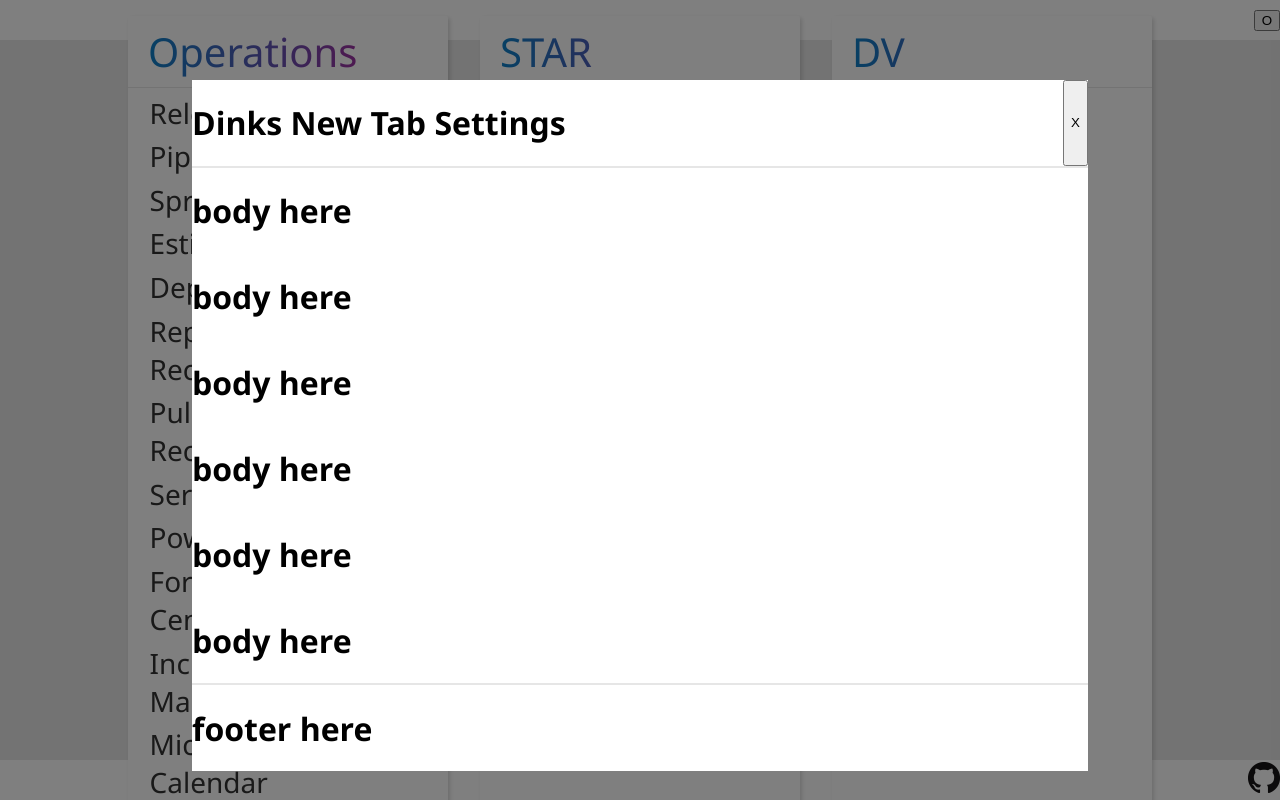
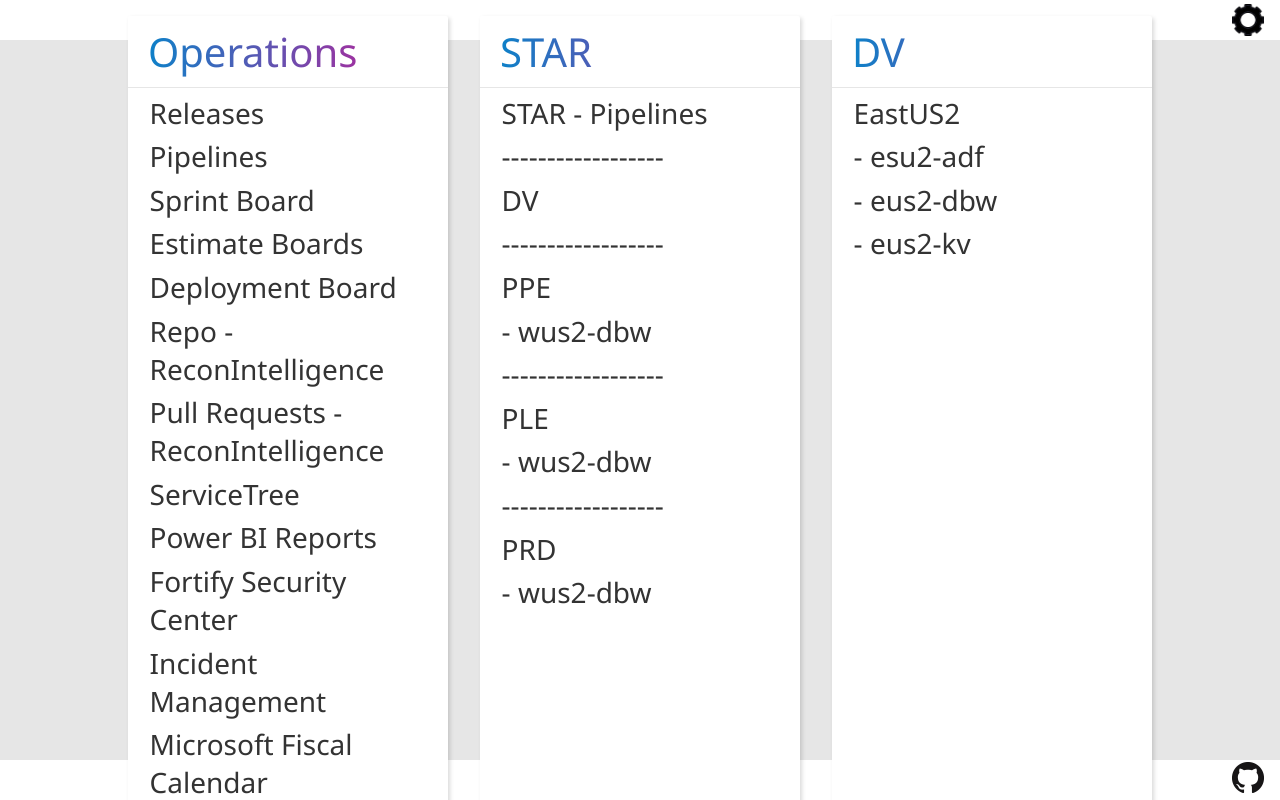
Before and after one commit to Duenke/EdgeExt-DinksNewTab, a Svelte app: page / in a window 1280 px wide. Shown: the top 800 px of the page. Built offline with nearby package versions, Linux system fonts and the light colour scheme.

Commit message:
Finish ModalSlots component. Extract header/footer.

```diff
--- a/src/App.svelte
+++ b/src/App.svelte
@@ -1,15 +1,16 @@
 <script lang="ts">
 	// import browser from "webextension-polyfill";
 
+	import { mockTopLevelNodeTree } from "./Types/ChromeTypes";
 	import { theme } from "./Stores/ThemeStore";
+	import SettingsPanel from "./Components/SettingsPanel.svelte";
+	import Header from "./Components/Header.svelte";
+	import FolderCard from "./Components/FolderCard.svelte";
+	import Footer from "./Components/Footer.svelte";
 	import type { BookmarkTreeNode } from "./Types/ChromeTypes";
-	import { mockTopLevelNodeTree } from "./Types/ChromeTypes";
-	import DarkmodeToggle from "./Components/DarkmodeToggle.svelte";
-	import FolderCard from "./Components/FolderCard.svelte";
-	import SettingsModal from "./Components/SettingsModal.svelte";
 
 	let folderNodeDataPromise: Promise<BookmarkTreeNode[]> = getBrowserData();
-	let isModalOpen: boolean = true;
+	let isModalOpen: boolean = false;
 
 	async function getBrowserData(): Promise<BookmarkTreeNode[]> {
 		const topLevelNodeTree: BookmarkTreeNode[] = await Promise.resolve(
@@ -39,9 +40,7 @@
 		return folderNodes;
 	}
 
-	function getFoldersFromNodeTree(
-		nodeTree: BookmarkTreeNode
-	): BookmarkTreeNode[] {
+	function getFoldersFromNodeTree(nodeTree: BookmarkTreeNode): BookmarkTreeNode[] {
 		const thisNodesBookmarks: BookmarkTreeNode[] = nodeTree.children.filter(
 			(node) => node.url
 		);
@@ -71,12 +70,9 @@
 	--theme-fontColor1: {$theme.fontColor1};
 "
 >
-	<SettingsModal bind:isModalOpen />
+	<SettingsPanel bind:isModalOpen />
 
-	<header class="header z-bar">
-		<!-- <DarkmodeToggle /> -->
-		<button on:click={() => {isModalOpen = true}}>O</button>
-	</header>
+	<Header bind:isModalOpen />
 	<main class="card-container">
 		{#await folderNodeDataPromise}
 			<p>im getting out of shape...</p>
@@ -90,45 +86,14 @@
 			<p style="color: red">{error.message}</p>
 		{/await}
 	</main>
-	<footer class="footer z-bar">
-		<a href="https://github.com/Duenke/EdgeExt-DinksNewTab">
-			<img
-				src={$theme.isDarkmodeToggled
-					? "GitHub-Mark-Light-32px.png"
-					: "GitHub-Mark-32px.png"}
-				alt="GitHub link"
-			/>
-		</a>
-	</footer>
+	<Footer />
 </div>
 
 <style>
 	.theme-container {
-		min-height: 100%;
-		min-width: 100%;
+		min-height: 100vh;
+		min-width: 100vw;
 		background-color: var(--theme-backgroundColor);
-	}
-
-	.z-bar {
-		z-index: 1;
-		position: fixed;
-		left: 0;
-		display: flex;
-		flex-direction: row-reverse;
-		align-items: center;
-		height: 5%;
-		width: 100%;
-		background-color: var(--theme-accentColor1);
-	}
-
-	.header {
-		top: 0;
-		border-bottom: 2px solid var(--theme-borderColor);
-	}
-
-	.footer {
-		bottom: 0;
-		border-top: 2px solid var(--theme-borderColor);
 	}
 
 	.card-container {
--- a/src/Components/DarkmodeToggle.svelte
+++ b/src/Components/DarkmodeToggle.svelte
@@ -2,7 +2,7 @@
     // import browser from "webextension-polyfill";
     import { theme } from "../Stores/ThemeStore";
 
-    let isDarkmodeToggled: boolean = false;
+    let isDarkmodeToggled: boolean = $theme.isDarkmodeToggled;
 
     const key: string = "DinksNewTab_isDarkmodeToggled";
 
--- a/src/Components/FolderCard.svelte
+++ b/src/Components/FolderCard.svelte
@@ -1,5 +1,4 @@
 <script lang="ts">
-    import { theme } from "../Stores/ThemeStore";
     import type { BookmarkTreeNode } from "../Types/ChromeTypes";
     import BookmarkList from "./BookmarkList.svelte";
 
--- /dev/null
+++ b/src/Components/Footer.svelte
@@ -0,0 +1,34 @@
+<script lang="ts">
+    import { theme } from "../Stores/ThemeStore";
+</script>
+
+<footer>
+    <a href="https://github.com/Duenke/EdgeExt-DinksNewTab">
+        <img
+            src={$theme.isDarkmodeToggled
+                ? "GitHub-Mark-Light-32px.png"
+                : "GitHub-Mark-32px.png"}
+            alt="GitHub link"
+        />
+    </a>
+</footer>
+
+<style>
+	footer {
+		z-index: 1;
+		position: fixed;
+		left: 0;
+		bottom: 0;
+		min-height: 5vh;
+		min-width: 100vw;
+		display: flex;
+		align-items: center;
+        justify-content: right;
+		background-color: var(--theme-accentColor1);
+		border-top: 2px solid var(--theme-borderColor);
+	}
+
+    img {
+        padding-right: 1rem;
+    }
+</style>
--- /dev/null
+++ b/src/Components/Header.svelte
@@ -0,0 +1,34 @@
+<script lang="ts">
+    import { theme } from "../Stores/ThemeStore";
+
+    export let isModalOpen: boolean;
+</script>
+
+<header>
+    <img on:click={() => {isModalOpen = true}}
+    src={$theme.isDarkmodeToggled
+        ? "light_gear.png"
+        : "dark_gear.png"}
+        alt="Settings Panel"
+    height="32px" width="32px" />
+</header>
+
+<style>
+	header {
+		z-index: 1;
+		position: fixed;
+		top: 0;
+		left: 0;
+		min-height: 5vh;
+		min-width: 100vw;
+		display: flex;
+		align-items: center;
+        justify-content: right;
+		background-color: var(--theme-accentColor1);
+		border-bottom: 2px solid var(--theme-borderColor);
+	}
+
+    img {
+        padding-right: 1rem;
+    }
+</style>
--- /dev/null
+++ b/src/Components/ModalSlots.svelte
@@ -0,0 +1,95 @@
+<script lang="ts">
+    export let isModalOpen: boolean;
+
+    let prevBodyOverflow: string;
+
+    $: if (isModalOpen) {
+        disableScroll();
+    } else {
+        enableScroll();
+    }
+
+    function close(): void {
+        isModalOpen = false;
+    }
+
+    function closeOnEscape(event): void {
+        if (event.key === "Escape") {
+            close();
+        }
+    }
+
+    function disableScroll() {
+        prevBodyOverflow = document.body.style.overflow;
+        document.body.style.overflow = "hidden";
+    }
+
+    function enableScroll() {
+        document.body.style.overflow = prevBodyOverflow || "";
+    }
+</script>
+
+<svelte:window on:keydown={closeOnEscape} />
+
+{#if isModalOpen}
+    <div class="window-overlay" on:click={close} />
+
+    <section class="modal">
+        <slot name="modal-header">
+            <h1>Modal Header Slot</h1>
+            <button on:click={close}>X</button>
+        </slot>
+        <slot name="modal-body">
+            <h1>Modal Body Slot</h1>
+            <h1>Modal Body Slot</h1>
+            <h1>Modal Body Slot</h1>
+            <h1>Modal Body Slot</h1>
+            <h1>Modal Body Slot</h1>
+            <h1>Modal Body Slot</h1>
+        </slot>
+        <slot name="modal-footer">
+            <h1>Modal Footer Slot</h1>
+        </slot>
+    </section>
+{/if}
+
+<style>
+    .window-overlay {
+        z-index: 10;
+        position: fixed;
+        min-height: 100%;
+        min-width: 100%;
+        background-color: hsla(0, 0%, 0%, 50%);
+    }
+
+    .modal {
+        z-index: 11;
+        position: fixed;
+        top: 5rem;
+        left: 15%;
+        width: 70%;
+        padding: 1rem;
+        background-color: var(--theme-accentColor1);
+        color: var(--theme-fontColor1);
+    }
+
+    :global([slot="modal-header"]) {
+        display: flex;
+        flex-direction: row;
+        justify-content: space-between;
+        border-bottom: 2px solid var(--theme-borderColor);
+    }
+
+    :global([slot="modal-body"]) {
+        display: flex;
+        flex-direction: column;
+        padding: 1rem 0;
+    }
+
+    :global([slot="modal-footer"]) {
+        display: flex;
+        flex-direction: row;
+        justify-content: space-between;
+        border-top: 2px solid var(--theme-borderColor);
+    }
+</style>
--- a/src/Components/SettingsModal.svelte
+++ /dev/null
@@ -1,72 +0,0 @@
-<script lang="ts">
-    export let isModalOpen: boolean;
-
-    function close(): void {
-        isModalOpen = false;
-    }
-
-    function closeOnEscape(event): void {
-        if (event.key === "Escape") {
-            close();
-        }
-    }
-</script>
-
-<svelte:window on:keydown={closeOnEscape} />
-
-{#if isModalOpen}
-    <div class="window-overlay">
-        <div class="modal">
-            <div class="modal-header">
-                <h1>Dinks New Tab Settings</h1>
-                <button on:click={close}>X</button>
-            </div>
-            <div class="modal-body">
-                <h1>body here</h1>
-                <h1>body here</h1>
-                <h1>body here</h1>
-                <h1>body here</h1>
-                <h1>body here</h1>
-                <h1>body here</h1>
-            </div>
-            <div class="modal-footer">
-                <h1>footer here</h1>
-            </div>
-        </div>
-    </div>
-{/if}
-
-<style>
-    .window-overlay {
-        z-index: 10;
-        position: absolute;
-        min-height: 100%;
-        min-width: 100%;
-        background-color: hsla(0, 0%, 0%, 0.5);
-    }
-
-    .modal {
-        width: 70%;
-        margin: 5rem auto 0;
-        background-color: var(--theme-accentColor1);
-    }
-
-    .modal-header {
-        display: flex;
-        flex-direction: row;
-        justify-content: space-between;
-        border-bottom: 2px solid var(--theme-borderColor);
-    }
-
-    .modal-body {
-        display: flex;
-        flex-direction: column;
-    }
-
-    .modal-footer {
-        display: flex;
-        flex-direction: row;
-        justify-content: space-between;
-        border-top: 2px solid var(--theme-borderColor);
-    }
-</style>
--- /dev/null
+++ b/src/Components/SettingsPanel.svelte
@@ -0,0 +1,50 @@
+<script lang="ts">
+    import DarkmodeToggle from "./DarkmodeToggle.svelte";
+    import ModalSlots from "./ModalSlots.svelte";
+
+    export let isModalOpen: boolean;
+
+    function close(): void {
+        isModalOpen = false;
+    }
+</script>
+
+<ModalSlots bind:isModalOpen>
+    <div slot="modal-header">
+        <h1>Dinks New Tab Settings</h1>
+        <button on:click={close}>X</button>
+    </div>
+    <div slot="modal-body">
+        <DarkmodeToggle />
+        <h1>body here</h1>
+        <h1>body here</h1>
+        <h1>body here</h1>
+        <h1>body here</h1>
+        <h1>body here</h1>
+        <h1>body here</h1>
+    </div>
+    <div slot="modal-footer">
+        <h1>footer here</h1>
+    </div>
+</ModalSlots>
+
+<style>
+    button {
+        min-height: 2rem;
+        min-width: 2rem;
+        margin-top: auto;
+        margin-bottom: auto;
+        border-radius: 2rem;
+        font-weight: 600;
+        font-size: 1rem;
+        border: 2px solid var(--theme-fontColor1);
+        color: var(--theme-fontColor1);
+        background-color: var(--theme-accentColor1);
+    }
+
+    button:hover {
+        border-color: var(--theme-accentColor1);
+        color: var(--theme-accentColor1);
+        background-color: var(--theme-fontColor1);
+    }
+</style>
--- a/src/Stores/ThemeStore.js
+++ b/src/Stores/ThemeStore.js
@@ -2,9 +2,9 @@
 import { writable } from 'svelte/store';
 
 const darkTheme = {
-    accentColor1: "hsl(0, 0%, 10%)",
+    accentColor1: "hsl(0, 0%, 8%)",
     backgroundColor: "hsl(0, 0%, 5%)",
-    boxShadowColor: "hsla(0, 0%, 100%, 50%)",
+    boxShadowColor: "hsla(0, 0%, 100%, 15%)",
     borderColor: "hsl(0, 0%, 10%)",
     fontColor1: "hsl(0, 0%, 80%)",
     isDarkmodeToggled: true
```
Also changed, not shown: public/dark_gear.png (added), public/light_gear.png (added).
